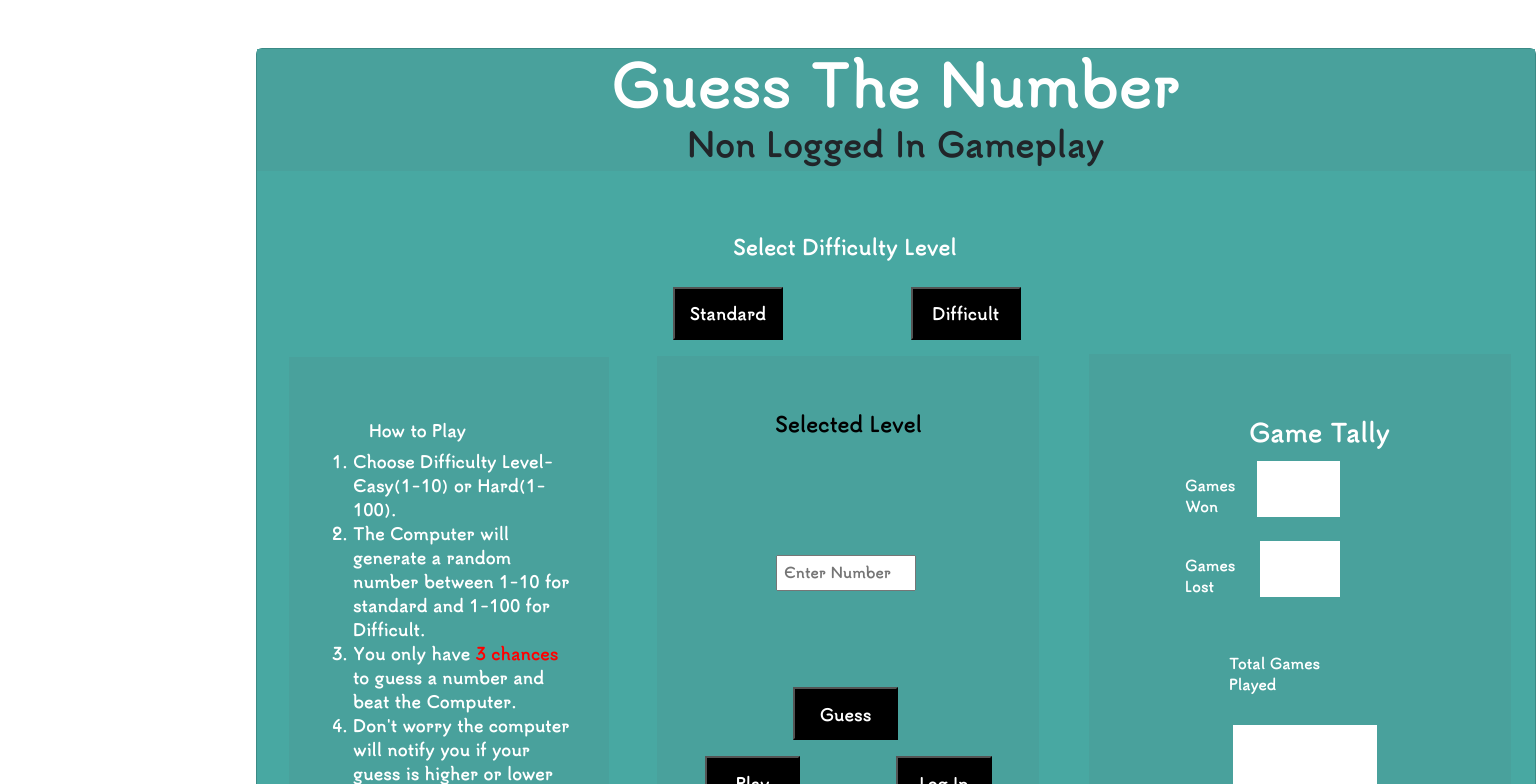
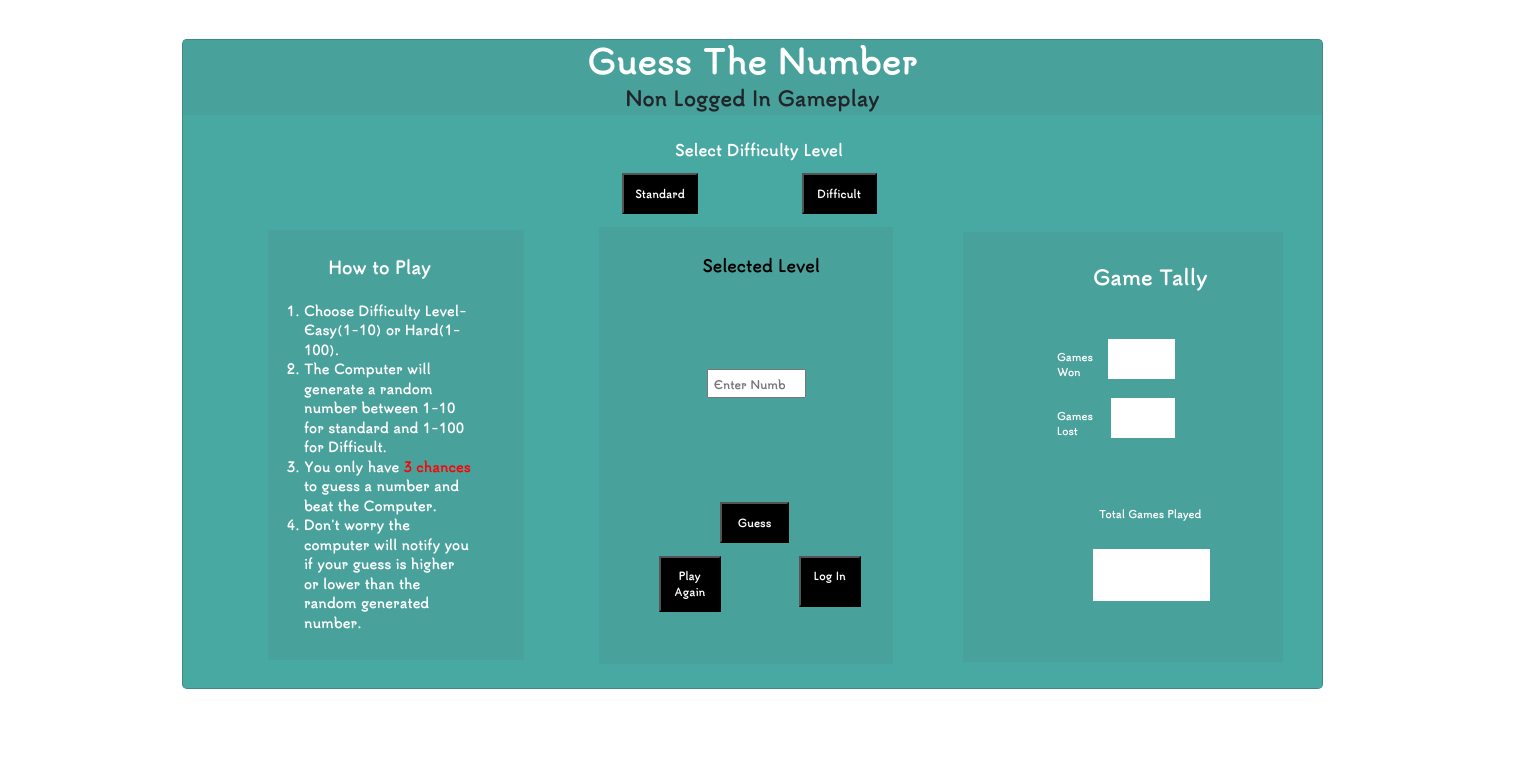
Before and after one commit to AndrewIMLEx/Learning-Project, a React app: page / in a window 1280 px wide. Shown: the top 784 px of the page, 1536 px wide, since content can reach past the window. Built offline with nearby package versions, Linux system fonts and the light colour scheme.

Commit message:
add media queries to styles

```diff
--- a/src/Homepage/Levels.jsx
+++ b/src/Homepage/Levels.jsx
@@ -91,22 +91,22 @@ render(){
     return(
         <>
         <div className="levelselect">
-        <h5 style={{color: "white",fontWeight:"bolder",fontSize: 20,marginLeft:'3em',paddingBottom:'1em'}}>Select Difficulty Level</h5>
+        <h5 style={{color: "white",fontWeight:"bolder",fontSize: 15,marginLeft:'4.2em',paddingBottom:'0.5em'}}>Select Difficulty Level</h5>
         <button id="standard"  onClick ={this.standard}>Standard</button>
         <button id="difficult" onClick ={this.difficult}>Difficult</button>
         </div>
         <div className="levelCard">
-        <h3 style={{color: "black",fontSize: 20 ,marginLeft: '5.1em',paddingTop: '2em'}}>Selected Level</h3>
+        <h3 style={{color: "black",fontSize: 16 ,marginLeft: '5em',paddingTop: '1em'}}>Selected Level</h3>
         &nbsp;
         <div id="levelselectedcard" className="selectedlevelCard">
-        <p style={{color: "red",fontSize: 20,marginLeft:'6.3em'}}>{ this.state.levelSelected }</p>
+        <p style={{color: "red",fontSize: 14,marginLeft:'7.1em'}}>{ this.state.levelSelected }</p>
         </div>
         &nbsp;
         <form id = "LevelForm">
-            <input style={{float:'center',fontSize:14}}  value={this.state.input}  id = "Levelsinput" placeholder="Enter Number" type="number" min="0" max="100" onChange = {this.guessNumber} ref={this.inputFocus}/>
+            <input style={{float:'center',fontSize:11}}  value={this.state.input}  id = "Levelsinput" placeholder="Enter Number" type="number" min="0" max="100" onChange = {this.guessNumber} ref={this.inputFocus}/>
         </form>
         <div id ="toohightoolowcard" className="highlowoutputcard">
-        <p style={{color: "red",fontSize: 20, marginLeft:'4.2em'}}>{this.state.tooHightooLow}</p>
+        <p style={{color: "red",fontSize: 14, marginLeft:'5em'}}>{this.state.tooHightooLow}</p>
         </div>
         &nbsp;
         &nbsp;
--- a/src/Homepage/Rules.jsx
+++ b/src/Homepage/Rules.jsx
@@ -5,7 +5,7 @@ class Rules extends React.Component{
       return (
       <>
       <div className="rules">
-        <h4 style={{color: "white",fontSize:"1em",marginLeft:'3em'}}>How to Play</h4>
+        <h4 style={{color: "white",fontSize:"1.3em",marginLeft:'3em',paddingBottom:'1em'}}>How to Play</h4>
         <ol>
             <li>Choose Difficulty Level-Easy(1-10) or Hard(1-100).</li>
 
--- a/src/Homepage/Tally.jsx
+++ b/src/Homepage/Tally.jsx
@@ -5,7 +5,7 @@ class Tally extends React.Component{
         return(
             <>
             <div className="tallycard">
-            <h4 style={{marginLeft:"4em"}}>Game Tally</h4>
+            <h4 style={{marginLeft:"4em",paddingBottom:"2em"}}>Game Tally</h4>
             <form id = "LevelForm">
             <span><label id = "won-label" htmlFor="won">Games Won</label>
             <label id = "Tally"/></span>
@@ -14,7 +14,7 @@ class Tally extends React.Component{
             &nbsp;<label id = "Tally"/></span>
              </form>
              <form id = "Gamesplayed">
-             <label id ="played" htmlFor="gamesplayed" style={{marginLeft:"2em",padding:"-4em",fontSize:"14px"}}>Total Games Played</label>
+             <label id ="played" htmlFor="gamesplayed" style={{padding:"-4em", marginLeft:"4.5em",display: "inline"}}>Total Games Played</label>
             <label id ="plays"/>
             </form>
             </div>
--- a/src/style.css
+++ b/src/style.css
@@ -1,27 +1,32 @@
 @font-face{
   font-family: tsukimi-rounded;
   src: url(../src/fonts/ttf/TsukimiRounded-Bold.ttf);
+}
+@media only screen and (min-height:300px) and (min-width:500px) and (min-width: 768px) and (min-width: 992px) and (min-width: 1200px){
+     *{
+        font-size: 13px;
+      }
 }
 *{
     font-family: tsukimi-rounded;
     margin:0;
     padding:0;
-    max-width: 100%;
-    max-height: 100%
 }
 button{
-    padding :0.8em;
-    width: 30%;
-    height: 15%;
+    padding :1em;
+    margin-left: 1em;
+    width: 28%;
+    height: 16%;
     background-color: black;
     color: white;
+    font-size: 0.8em;
 }
 .card {
     background-color : #48A8A2;
-    width : 80em;
-    margin-left : 16em;
+    width : 87.8em;
+    height: 50em;
+    margin-left : 14em;
     margin-top : 3em;
-    padding-bottom: 3em;
 }
 #toohightoolowcard{
     outline: 1em solid transparent;
@@ -32,7 +37,7 @@ button{
 #levelselectedcard{
     outline: 1em solid transparent;
     height: 0;
-    padding-bottom:3em;
+    padding-bottom:2em;
     overflow: hidden;
 }
 #difficult{
@@ -43,18 +48,18 @@ button{
 }
 #Gamesplayed{
     padding-left: 3em;
+    margin-top:5em;
  }
 h1 {
     color:white;
     text-align : center;
-    font-size : 3.5em;
-    font-weight : bold
+    font-size : 2.5em;
 }
 
 h2 {
     text-align: center;
-    font-size: 2em;
-    font-weight: bold;
+    font-size: 1.5em;
+    font-weight: bolder;
 }
 h4 {
     margin-left: 2em;
@@ -75,26 +80,27 @@ input{
     margin-bottom:3em;
 }
 .levels {
-    margin-left: 24em;
-    margin-top: 2em;
-    margin-right: 31em;
+    margin-left: 28em;
+    margin-right: 32em;
     padding-top: 2em;
 }
 #LevelForm{
     margin-left: 5em;
     width: 50%;
-    margin: 2em;
+    margin: 4em;
     display: flex;
     flex-direction: column;
     margin-top:0.9em;
 }
 .levelCard{
-    margin-top: 1em;
-    margin-left: 1em;
+    margin-top: 0.5em;
+    margin-left: 4em;
+    margin-right: 1em;
     background-color: #49A19C;
     padding: 1em;
-    padding-bottom: 1em;
-    padding-left:20;
+    padding-bottom: 2em;
+    padding-left: 1.8em;
+    padding-right: 1.8em;
     resize: none;
 }
 #login{
@@ -108,13 +114,16 @@ label {
     padding-top: 1em
   }
 .levelselect{
-    margin-left: 2em;
+    margin-left: 5em;
+    margin-right: 2em;
+    margin-bottom: 1em;
 }
 #login{
     padding-bottom: 2em;
 }
 #Levelsinput{
-    margin-left: 5.1em;
+    margin-top: 1em;
+    margin-left: 3em;
     padding:0.4em
 }
 .p{
@@ -128,26 +137,27 @@ label {
   padding-top:1em
 }
 #played{
-    margin: 10px 20px 30px 10px;
+    margin: 10px 10px 20px 10px;
 }
 #plays{
     background-color:white;
     padding: 2em;
-    margin-left: 2em;
+    margin-top:2em;
+    margin-left: 3em;
 }
-rules-card{
-    padding-left:4em;
+.rules-card{
+    padding-left:2em;
 }
 .rules {
     color : white;
-    width : 25%;
+    width : 23%;
     height : 70%;
     background-color: #49A19C;
-    margin-left: 2em;
-    margin-top: -33.6em;
-    padding: 1.6em 2em 2em 2em;
-    padding-bottom: 2.7em;
-    padding-top: 4em;
+    margin-top: -33.3em;
+    margin-left: 4.5em;
+    padding: 1em 4em 9em 0.8em;
+    padding-bottom: 31em;
+    padding-top: 2.1em;
 }
 span{
     display:inline-block;
@@ -156,18 +166,18 @@ span{
     justify-content:space-between;
 }
 .tally {
-    margin-left: 52em;
-    margin-top: -33.7em;
+    margin-left: 60em;
+    margin-top: -33.2em;
     background-color: #49A19C;
-    margin-right: 1.5em;
-    padding: 1.5em 4em;
-    padding-right:3em;
-    padding-top:4em;
-    padding-bottom: 6.3em;
+    margin-right: 3em;
+    padding: 3.8em 4em;
+    padding-top:2.5em;
+    padding-bottom: 4.4em;
 }
 #Tally{
     background-color:white;
 }
 #won-label,#played{
-    font-size: 14px;
+    font-size: 10px;
+    margin-left: -1em;
 }
```
